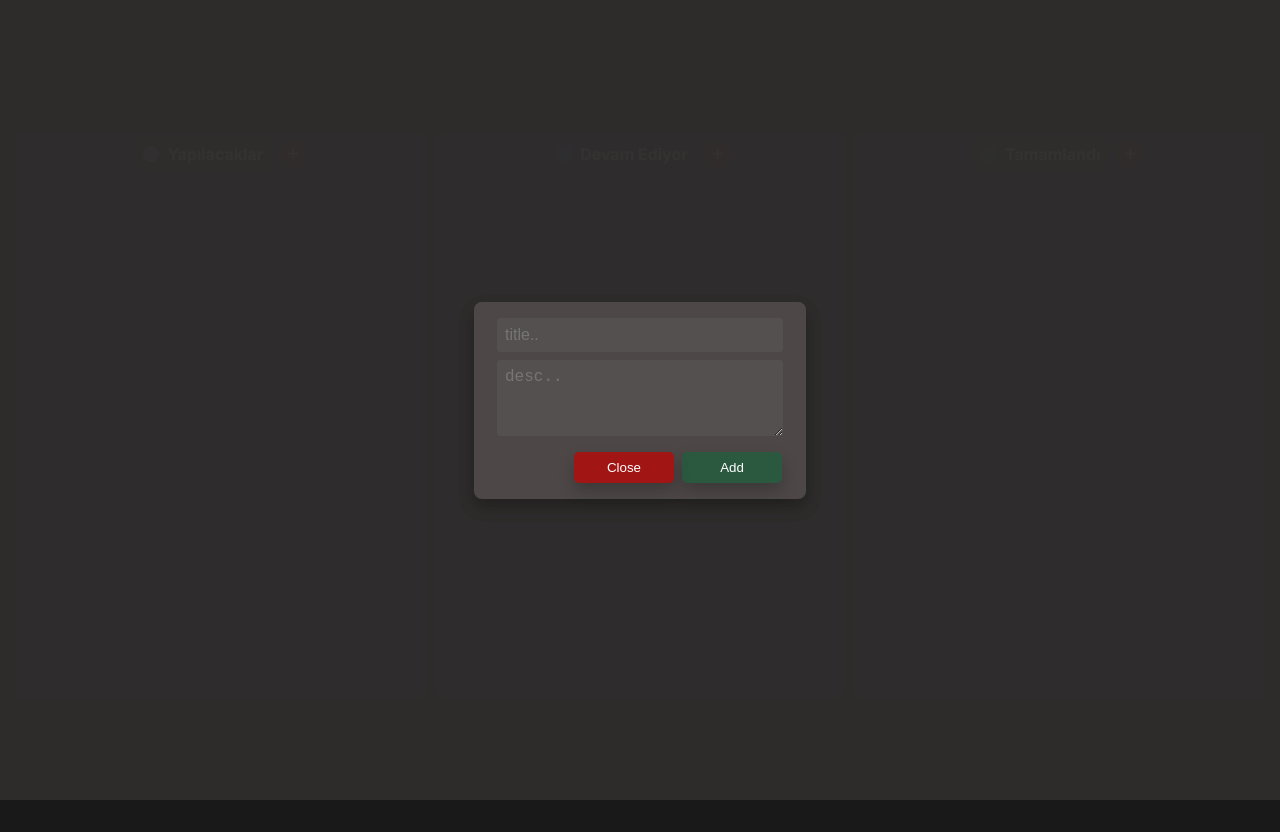
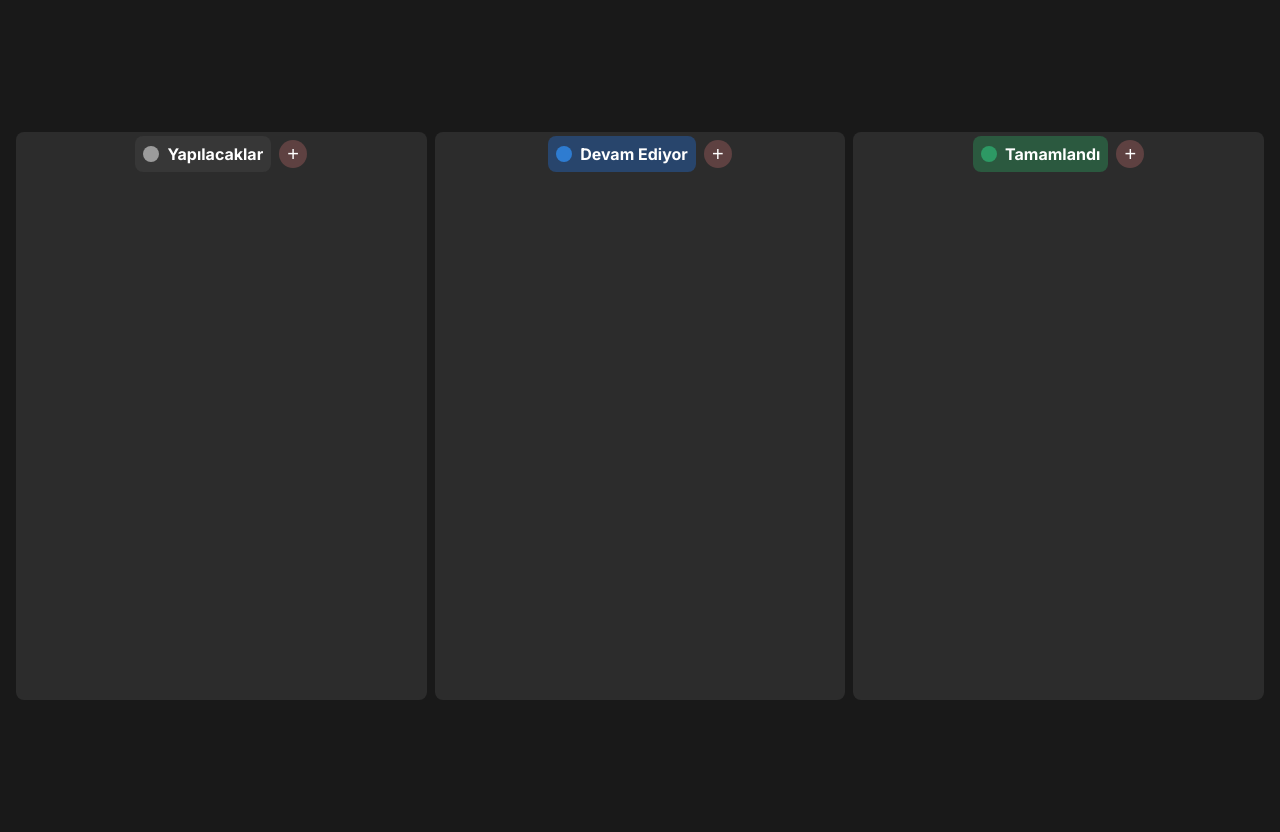
Before and after one commit to dogukankaynar/activity-planner, a Next.js app: page / in a window 1280 px wide. Built offline with nearby package versions, Linux system fonts and the light colour scheme.

Commit message:
fix: popup bug fixed

```diff
--- a/src/features/kanban/components/Column/index.tsx
+++ b/src/features/kanban/components/Column/index.tsx
@@ -21,7 +21,7 @@ export const getColumnClassName = (id:number) => {
 
 const Column: React.FC<DataType> = ({ name, id, elements }) => {
 
- const [isOpen, setIsOpen] = useState<boolean>(true);
+ const [isOpen, setIsOpen] = useState<boolean>(false);
 
   return (
     <div className={styles.container}>
```
